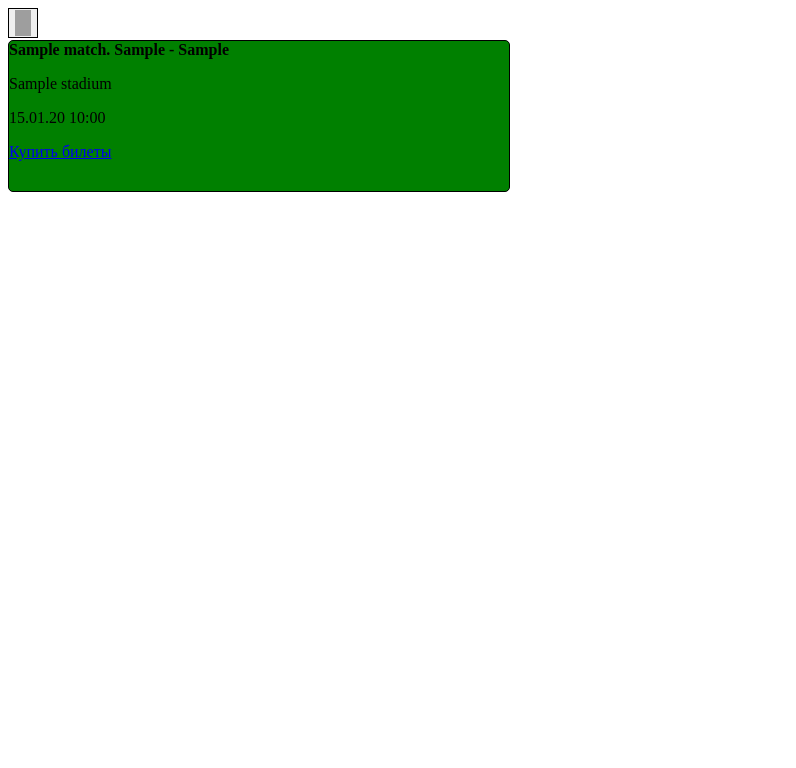
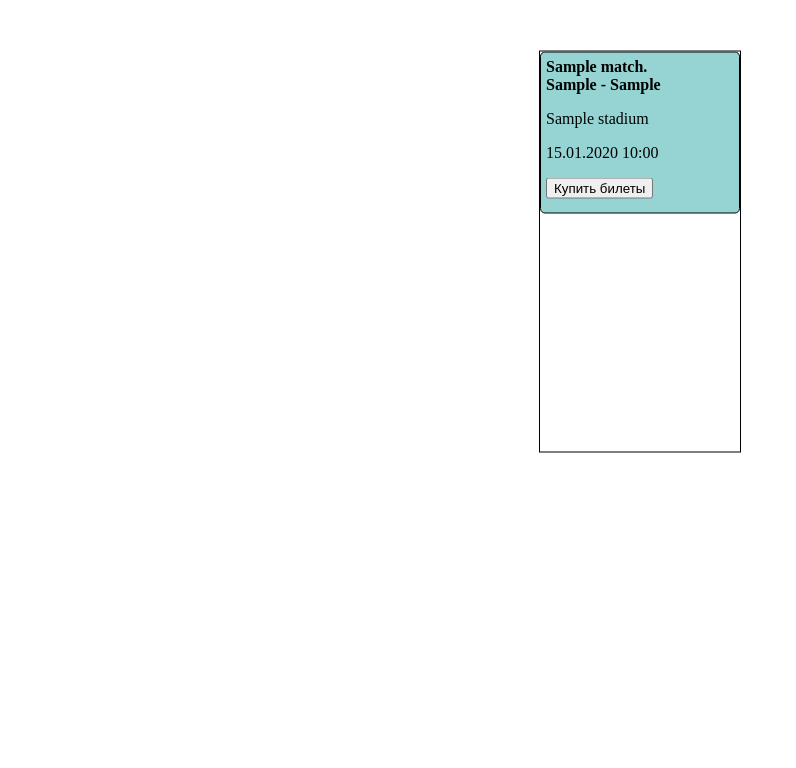
Before and after one commit to Darkness7193/TicketStadiumRepository, a Django app: page /App1/matchesPage/ in a window 1280 px wide. Shown: the top 768 px of the page, without its empty margins (0-796 px from the left). Run offline with Django 4.2, Linux system fonts and the light colour scheme; tables that the repository leaves empty hold one stand-in row (values such as "Sample post"); some libraries are stand-ins or nearby versions; grey boxes are pictures that could not be loaded.

Commit message:
Version 20

```diff
--- a/App1/static/App1/css/matchesPage.css
+++ b/App1/static/App1/css/matchesPage.css
@@ -1,7 +1,11 @@
 .match-ticket {
     height:150px;
-    width:500px;
     border: 1px solid black;
     border-radius: 5px;
-    background: green;
+    background: #96D4D4;
+    padding: 5px;
 }
+
+.matchesBorders {
+    padding-bottom: 300px;
+}
--- a/App1/templates/App1/matchesPage.html
+++ b/App1/templates/App1/matchesPage.html
@@ -10,21 +10,24 @@
     <link rel="stylesheet" href="{% static 'App1/css/matchesPage.css' %}">
 </head>
 <body>
-        <a href="/App1/basket">
-            <button class="button">
-                <img class="button-image" src="{% static 'App1/images/basket.png' %}" alt="Корзина">
-            </button>
+    {% include 'includes/header.html' %}
+
+    <div class="center latex matchesBorders">
+        <ul class="scroll-ul">
+            {% for match in matches %}
+                <li>
+                    <div class="match-ticket">
+                        <b>{{ match.name }}. <br> {{ match.side1 }} - {{ match.side2 }}</b>
+                        <p> {{ match.stadium.name }}</p>
+                        <p>{{ match.date|date:"d.m.Y" }} {{ match.time|time:"G:i" }}</p>
+                        <a href="/App1/focusMatch?focus_match_id={{ match.id }}">
+                            <button>Купить билеты</button>
                         </a>
-        {% for match in matches %}
+                    </div>
+                </li>
+            {% endfor %}
+        </ul>
+    </div>
 
-            <div class="match-ticket">
-                <b>{{ match.name }}.</b>
-                <b>{{ match.side1 }} - {{ match.side2 }}</b>
-                <p> {{ match.stadium.name }}</p>
-                <p>{{ match.date|date:"d.m.y" }} {{ match.time|time:"G:i" }}</p>
-                <a href="/App1/focusMatch?focus_match_id={{ match.id }}">Купить билеты</a>
-            </div>
-        {% endfor %}
 </body>
-
 </html>
--- a/App1/urls.py
+++ b/App1/urls.py
@@ -4,8 +4,8 @@ from .views import basket, matchesPage, focusMatch, add_ticket
 
 
 urlpatterns = [
-    path('basket/', basket),
-    path('matchesPage/', matchesPage),
-    path('focusMatch/', focusMatch),
-    path('add_ticket/', add_ticket),
+    path('basket/', basket, name='basket'),
+    path('matchesPage/', matchesPage, name='matchesPage'),
+    path('focusMatch/', focusMatch, name='focusMatch'),
+    path('add_ticket/', add_ticket, name='add_ticket'),
 ]
--- a/ProfilesApp/models.py
+++ b/ProfilesApp/models.py
@@ -1,5 +1,5 @@
 from django.contrib.auth.models import User
-from django.db.models import Model, OneToOneField, CASCADE, ManyToManyField, CharField
+from django.db.models import Model, OneToOneField, CASCADE, FloatField, CharField
 
 from StadiumTickets.myShortcuts import MyManager
 
--- a/ProfilesApp/templates/ProfilesApp/logIn.html
+++ b/ProfilesApp/templates/ProfilesApp/logIn.html
@@ -8,8 +8,10 @@
     <link rel="stylesheet" href="{% static '/css/global.css' %}">
 </head>
 <body>
+
+    {% include 'includes/header.html' %}
+
     <div class="center">
-
         <form method="post">
             {% csrf_token %}
 
--- a/ProfilesApp/templates/ProfilesApp/signIn.html
+++ b/ProfilesApp/templates/ProfilesApp/signIn.html
@@ -8,6 +8,9 @@
     <link rel="stylesheet" href="{% static '/css/global.css' %}">
 </head>
 <body>
+
+    {% include 'includes/header.html' %}
+
     <div class="center">
         <form method="post">
             {% csrf_token %}
--- a/ProfilesApp/urls.py
+++ b/ProfilesApp/urls.py
@@ -6,5 +6,4 @@ from .views import logIn, signIn
 urlpatterns = [
     path('logIn/', logIn),
     path('signIn/', signIn),
-
 ]
--- a/static/css/global.css
+++ b/static/css/global.css
@@ -18,7 +18,6 @@
     position: absolute;
     left: 50%;
     top: 50%;
-    -webkit-transform: translate(-50%, -50%);
     transform: translate(-50%, -50%);
     padding: 3px;
 }
@@ -38,3 +37,24 @@
     width: 200px;
     padding: 2px;
 }
+
+.latex {
+    height: fit-content;
+    width: fit-content;
+}
+
+.scroll-ul {
+    width: 200px;
+    height: 400px;
+    overflow-x: hidden;
+    overflow-y: scroll;
+    border: 1px solid black;
+    padding: 0;
+    list-style: none;
+}
+
+.a-btn {
+    text-decoration: none;
+    padding-left: 2px;
+    padding-right: 2px;
+}
```
Also changed, not shown: App1/static/App1/css/focusMatch.css (+6 -10 lines), App1/templates/App1/basket.html (+8 -4 lines), App1/templates/App1/focusMatch.html (+15 -6 lines), StadiumTickets/settings.py (+1 -12 lines), App1/views.py (line endings or trailing spaces). Lines whose indentation alone changed are shown as unchanged.
